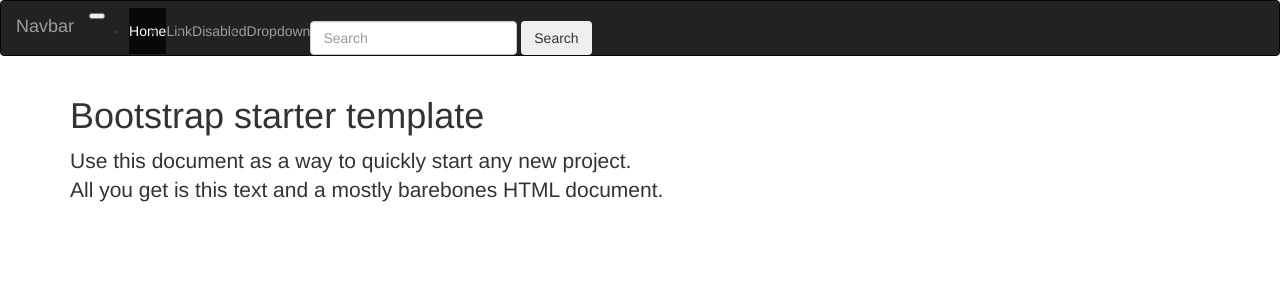
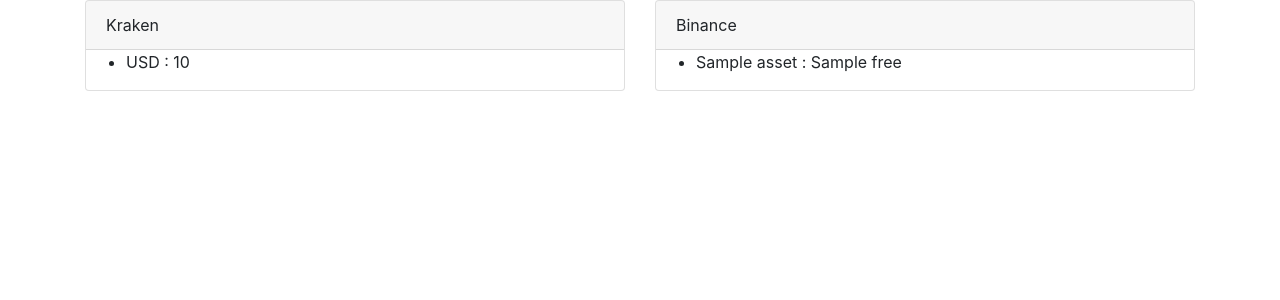
Before and after one commit to gediminasiv/exchange-test, a Django app: template sample/templates/app/index.html in a window 1280 px wide. Shown: the top 300 px of the page. Run offline with Django 3.2, Linux system fonts and the light colour scheme; the template is opened without the code that fills it: most values are stand-ins (such as "Sample title", 1, 10 or a date in 2020); some libraries are stand-ins or nearby versions.

Commit message:
Add currency output

```diff
--- a/sample/templates/app/index.html
+++ b/sample/templates/app/index.html
@@ -1,4 +1,4 @@
-
+{% load static %}
 <!DOCTYPE html>
 <html lang="en">
   <head>
@@ -6,70 +6,45 @@
     <meta name="viewport" content="width=device-width, initial-scale=1, shrink-to-fit=no">
     <meta name="description" content="">
     <meta name="author" content="">
-    <link rel="icon" href="../../favicon.ico">
-
     <title>Starter Template for Bootstrap</title>
-
-    <!-- Bootstrap core CSS -->
-    <link href="../../dist/css/bootstrap.min.css" rel="stylesheet">
-
-    <!-- Custom styles for this template -->
-    <link href="starter-template.css" rel="stylesheet">
+    <link href="{% static 'bootstrap/dist/css/bootstrap.min.css' %}" rel="stylesheet">
   </head>
 
   <body>
-
-    <nav class="navbar navbar-toggleable-md navbar-inverse bg-inverse fixed-top">
-      <button class="navbar-toggler navbar-toggler-right" type="button" data-toggle="collapse" data-target="#navbarsExampleDefault" aria-controls="navbarsExampleDefault" aria-expanded="false" aria-label="Toggle navigation">
-        <span class="navbar-toggler-icon"></span>
-      </button>
-      <a class="navbar-brand" href="#">Navbar</a>
-
-      <div class="collapse navbar-collapse" id="navbarsExampleDefault">
-        <ul class="navbar-nav mr-auto">
-          <li class="nav-item active">
-            <a class="nav-link" href="#">Home <span class="sr-only">(current)</span></a>
-          </li>
-          <li class="nav-item">
-            <a class="nav-link" href="#">Link</a>
-          </li>
-          <li class="nav-item">
-            <a class="nav-link disabled" href="#">Disabled</a>
-          </li>
-          <li class="nav-item dropdown">
-            <a class="nav-link dropdown-toggle" href="http://example.com" id="dropdown01" data-toggle="dropdown" aria-haspopup="true" aria-expanded="false">Dropdown</a>
-            <div class="dropdown-menu" aria-labelledby="dropdown01">
-              <a class="dropdown-item" href="#">Action</a>
-              <a class="dropdown-item" href="#">Another action</a>
-              <a class="dropdown-item" href="#">Something else here</a>
+    <div class="container">
+      <div class="row">
+        <div class="col-6">
+          <div class="card">
+            <div class="card-header">
+              Kraken
             </div>
-          </li>
-        </ul>
-        <form class="form-inline my-2 my-lg-0">
-          <input class="form-control mr-sm-2" type="text" placeholder="Search">
-          <button class="btn btn-outline-success my-2 my-sm-0" type="submit">Search</button>
-        </form>
+            <div class="card-block">
+              <ul>
+                {% for currency, balance in kraken_balance_info %}
+                  <li>{{ currency }} : {{ balance }}</li>
+                {% endfor %}
+              </ul>
+            </div>
+          </div>
+        </div>
+        <div class="col-6">
+          <div class="card">
+            <div class="card-header">
+              Binance
+            </div>
+            <div class="card-block">
+                <ul>
+                  {% for entry in bitrex_balance_info %}
+                    <li>{{ entry.asset }} : {{ entry.free }}</li>
+                  {% endfor %}
+                </ul>
+            </div>
+          </div>
+        </div>
       </div>
-    </nav>
-
-    <div class="container">
-
-      <div class="starter-template">
-        <h1>Bootstrap starter template</h1>
-        <p class="lead">Use this document as a way to quickly start any new project.<br> All you get is this text and a mostly barebones HTML document.</p>
-      </div>
-
     </div><!-- /.container -->
 
-
-    <!-- Bootstrap core JavaScript
-    ================================================== -->
-    <!-- Placed at the end of the document so the pages load faster -->
-    <script src="https://code.jquery.com/jquery-3.1.1.slim.min.js" integrity="sha384-A7FZj7v+d/sdmMqp/nOQwliLvUsJfDHW+k9Omg/a/EheAdgtzNs3hpfag6Ed950n" crossorigin="anonymous"></script>
-    <script>window.jQuery || document.write('<script src="../../assets/js/vendor/jquery.min.js"><\/script>')</script>
-    <script src="https://cdnjs.cloudflare.com/ajax/libs/tether/1.4.0/js/tether.min.js" integrity="sha384-DztdAPBWPRXSA/3eYEEUWrWCy7G5KFbe8fFjk5JAIxUYHKkDx6Qin1DkWx51bBrb" crossorigin="anonymous"></script>
-    <script src="../../dist/js/bootstrap.min.js"></script>
-    <!-- IE10 viewport hack for Surface/desktop Windows 8 bug -->
-    <script src="../../assets/js/ie10-viewport-bug-workaround.js"></script>
+    <script src="{% static 'jquery/dist/jquery.min.js' %}"></script>
+    <script src="{% static 'boostrap/dist/js/bootstrap.min.js' %}"></script>
   </body>
 </html>
```
Also changed, not shown: sample/views.py (+16 -2 lines).
